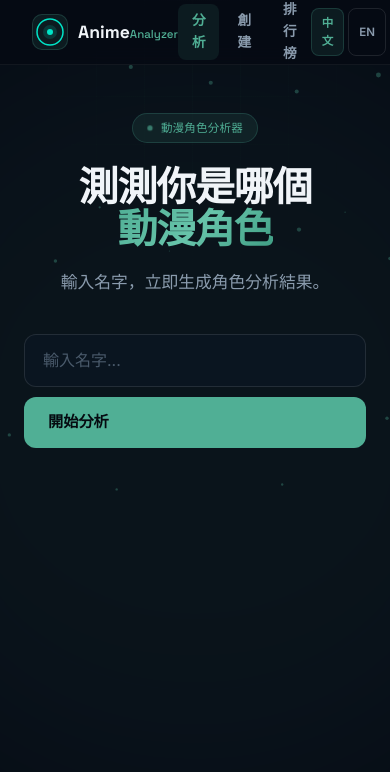
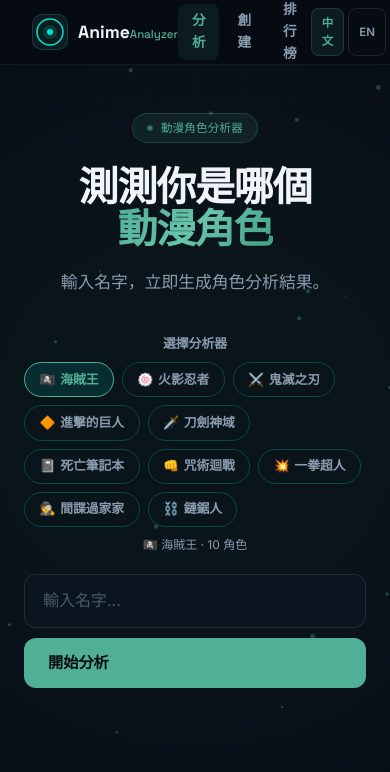
Before and after one commit to openclawsean024-create/anime-character-analyzer, a Next.js app: page / in a window 390 px wide. Shown: the top 772 px of the page. Built offline with nearby package versions, Linux system fonts and the light colour scheme.

Commit message:
feat(v2): analyzer selector + Top 5 bar chart on home page - pill-style selector shows all 10 analyzers - results show Top 5 characters with animated bar chart (sum=100%) - mobile-friendly flex wrap layout

```diff
--- a/app/HomeContent.tsx
+++ b/app/HomeContent.tsx
@@ -2,77 +2,166 @@
 
 import { useEffect, useState, useRef } from "react";
 import { useSearchParams } from "next/navigation";
-import { DEFAULT_ANALYZERS } from "./lib/analyzers";
-
-interface Character {
-  name: string;
-  emoji: string;
-  description?: string;
-}
+import { DEFAULT_ANALYZERS, Analyzer } from "./lib/analyzers";
 
 type Lang = "zh" | "en";
 
-interface AnalysisResult { character: Character; pct: number; }
+interface AnalysisResult {
+  character: { name: string; emoji: string; description?: string };
+  pct: number;
+}
+
 function analyzeName(name: string, characters: { name: string; emoji: string; description?: string }[]): AnalysisResult[] {
   const n = name.trim().toLowerCase().replace(/\s/g, "");
   if (!n) return [];
   const seed = n.split("").reduce((acc, c) => acc + c.charCodeAt(0), 0);
   const rand = (i: number) => ((seed * 9301 + i * 49297 + 233) % 233280) / 233280;
   const base = 1 / characters.length;
-  const results = characters.map((char, i) => ({ character: char, pct: Math.max(3, Math.min(55, Math.round((base + (rand(i * 3) - 0.5) * 0.3) * 100))) }));
+  const results = characters.map((char, i) => ({
+    character: char,
+    pct: Math.max(3, Math.min(55, Math.round((base + (rand(i * 3) - 0.5) * 0.3) * 100))),
+  }));
   let diff = 100 - results.reduce((a, r) => a + r.pct, 0);
-  for (let i = 0; diff !== 0 && i < results.length * 10; i++) { results[i % results.length].pct += diff > 0 ? 1 : -1; diff += diff > 0 ? -1 : 1; }
+  for (let i = 0; diff !== 0 && i < results.length * 10; i++) {
+    results[i % results.length].pct += diff > 0 ? 1 : -1;
+    diff += diff > 0 ? -1 : 1;
+  }
   return results.sort((a, b) => b.pct - a.pct);
 }
 
-function Header({ lang, onLang, active }: { lang: Lang; onLang: (l: Lang) => void; active?: string }) {
-  return <header className="site-header"><div className="header-inner"><div className="logo"><div className="logo-icon"><svg width="28" height="28" viewBox="0 0 28 28" fill="none"><circle cx="14" cy="14" r="13" stroke="#00E5C8" strokeWidth="1.5" /><circle cx="14" cy="14" r="7" fill="#00E5C8" opacity="0.15" /><circle cx="14" cy="14" r="3" fill="#00E5C8" /></svg></div><span className="logo-text"><span className="logo-primary">Anime</span><span className="logo-secondary"> Analyzer</span></span></div><nav className="nav-links"><a href="/" className={`nav-link${active === '/' ? ' active' : ''}`}>{lang === "zh" ? "分析" : "Analyze"}</a><a href="/create" className={`nav-link${active === '/create' ? ' active' : ''}`}>{lang === "zh" ? "創建" : "Create"}</a><a href="/leaderboard" className={`nav-link${active === '/leaderboard' ? ' active' : ''}`}>{lang === "zh" ? "排行榜" : "Ranking"}</a></nav><div className="lang-toggle"><button className={`lang-btn ${lang === "zh" ? "active" : ""}`} onClick={() => onLang("zh")}>中文</button><button className={`lang-btn ${lang === "en" ? "active" : ""}`} onClick={() => onLang("en")}>EN</button></div></div></header>;
+function Header({
+  lang,
+  onLang,
+  active,
+}: {
+  lang: Lang;
+  onLang: (l: Lang) => void;
+  active?: string;
+}) {
+  return (
+    <header className="site-header">
+      <div className="header-inner">
+        <div className="logo">
+          <div className="logo-icon">
+            <svg width="28" height="28" viewBox="0 0 28 28" fill="none">
+              <circle cx="14" cy="14" r="13" stroke="#00E5C8" strokeWidth="1.5" />
+              <circle cx="14" cy="14" r="7" fill="#00E5C8" opacity="0.15" />
+              <circle cx="14" cy="14" r="3" fill="#00E5C8" />
+            </svg>
+          </div>
+          <span className="logo-text">
+            <span className="logo-primary">Anime</span>
+            <span className="logo-secondary"> Analyzer</span>
+          </span>
+        </div>
+        <nav className="nav-links">
+          <a href="/" className={`nav-link${active === "/" ? " active" : ""}`}>
+            {lang === "zh" ? "分析" : "Analyze"}
+          </a>
+          <a href="/create" className={`nav-link${active === "/create" ? " active" : ""}`}>
+            {lang === "zh" ? "創建" : "Create"}
+          </a>
+          <a href="/leaderboard" className={`nav-link${active === "/leaderboard" ? " active" : ""}`}>
+            {lang === "zh" ? "排行榜" : "Ranking"}
+          </a>
+        </nav>
+        <div className="lang-toggle">
+          <button className={`lang-btn ${lang === "zh" ? "active" : ""}`} onClick={() => onLang("zh")}>
+            中文
+          </button>
+          <button className={`lang-btn ${lang === "en" ? "active" : ""}`} onClick={() => onLang("en")}>
+            EN
+          </button>
+        </div>
+      </div>
+    </header>
+  );
 }
 
-function CreateContent({ lang }: { lang: Lang }) {
+function Top5BarChart({ results, lang }: { results: AnalysisResult[]; lang: Lang }) {
+  const top5 = results.slice(0, 5);
   return (
-    <div className="page">
-      <Header lang={lang} onLang={() => {}} active="/create" />
-      <main className="main-content" style={{ padding: "4rem 2rem" }}>
-        <section style={{ maxWidth: 920, margin: "0 auto" }}>
-          <h1 style={{ fontSize: "2.25rem", fontWeight: 800, marginBottom: "1rem" }}>
-            建立自訂分析器
-          </h1>
-          <p style={{ color: "var(--text-secondary)", marginBottom: "2rem" }}>
-            建立你的專屬動漫分析器，定義角色清單與名稱設定。
-          </p>
-          <div className="card" style={{ marginBottom: "1rem" }}>
-            <p style={{ color: "var(--text-primary)" }}>
-              這是獨立的 /create 頁面，供自訂分析器使用。
-            </p>
+    <div className="card" style={{ marginTop: 24, padding: "1.5rem" }}>
+      <p className="card-title" style={{ marginBottom: "1rem", color: "var(--accent)", fontWeight: 700, fontSize: "0.9rem", letterSpacing: "0.05em" }}>
+        {lang === "zh" ? "分析結果 Top 5" : "Analysis Result Top 5"}
+      </p>
+      <div style={{ display: "flex", flexDirection: "column", gap: "0.75rem" }}>
+        {top5.map((r, i) => (
+          <div key={r.character.name}>
+            <div style={{ display: "flex", justifyContent: "space-between", marginBottom: "0.25rem" }}>
+              <span style={{ fontSize: "0.85rem", fontWeight: 600, color: "var(--text-primary)" }}>
+                {r.character.emoji} {r.character.name}
+              </span>
+              <span style={{ fontSize: "0.85rem", fontWeight: 700, color: "var(--accent)" }}>
+                {r.pct}%
+              </span>
+            </div>
+            <div style={{ height: "8px", background: "rgba(0,229,200,0.1)", borderRadius: "99px", overflow: "hidden" }}>
+              <div
+                style={{
+                  width: `${r.pct}%`,
+                  height: "100%",
+                  background: `linear-gradient(90deg, #00E5C8 ${100 - i * 15}%, #00b8a0 ${100 - i * 15}%)`,
+                  borderRadius: "99px",
+                  transition: "width 0.6s ease",
+                }}
+              />
+            </div>
           </div>
-          <a href="/" style={{ color: "var(--accent)" }}>返回首頁</a>
-        </section>
-      </main>
+        ))}
+      </div>
+      <p style={{ marginTop: "1rem", fontSize: "0.75rem", color: "var(--text-secondary)", textAlign: "right" }}>
+        {lang === "zh" ? "總匹配率" : "Total match"}: {top5.reduce((a, r) => a + r.pct, 0)}%
+      </p>
     </div>
   );
 }
 
-function LeaderboardContent({ lang }: { lang: Lang }) {
+function AnalyzerSelector({
+  analyzers,
+  selectedId,
+  onChange,
+  lang,
+}: {
+  analyzers: Analyzer[];
+  selectedId: string;
+  onChange: (id: string) => void;
+  lang: Lang;
+}) {
+  const selected = analyzers.find((a) => a.id === selectedId) || analyzers[0];
   return (
-    <div className="page">
-      <Header lang={lang} onLang={() => {}} active="/leaderboard" />
-      <main className="main-content" style={{ padding: "4rem 2rem" }}>
-        <section style={{ maxWidth: 920, margin: "0 auto" }}>
-          <h1 style={{ fontSize: "2.25rem", fontWeight: 800, marginBottom: "1rem" }}>
-            排行榜
-          </h1>
-          <p style={{ color: "var(--text-secondary)", marginBottom: "2rem" }}>
-            顯示熱門與最新分析器排行。
-          </p>
-          <div className="card" style={{ marginBottom: "1rem" }}>
-            <p style={{ color: "var(--text-primary)" }}>
-              這是獨立的 /leaderboard 頁面，供排行榜瀏覽使用。
-            </p>
-          </div>
-          <a href="/" style={{ color: "var(--accent)" }}>返回首頁</a>
-        </section>
-      </main>
+    <div style={{ marginBottom: "1.25rem" }}>
+      <label style={{ display: "block", fontSize: "0.8rem", fontWeight: 600, color: "var(--text-secondary)", marginBottom: "0.5rem" }}>
+        {lang === "zh" ? "選擇分析器" : "Select Analyzer"}
+      </label>
+      <div style={{ display: "flex", flexWrap: "wrap", gap: "0.5rem" }}>
+        {analyzers.map((a) => (
+          <button
+            key={a.id}
+            onClick={() => onChange(a.id)}
+            style={{
+              padding: "0.4rem 0.9rem",
+              borderRadius: "99px",
+              fontSize: "0.8rem",
+              fontWeight: 600,
+              border: `1.5px solid ${selectedId === a.id ? "var(--accent)" : "rgba(0,229,200,0.25)"}`,
+              background: selectedId === a.id ? "rgba(0,229,200,0.12)" : "transparent",
+              color: selectedId === a.id ? "var(--accent)" : "var(--text-secondary)",
+              cursor: "pointer",
+              transition: "all 0.2s",
+              display: "flex",
+              alignItems: "center",
+              gap: "0.3rem",
+            }}
+          >
+            <span>{a.emoji}</span>
+            <span>{a.name}</span>
+          </button>
+        ))}
+      </div>
+      <p style={{ marginTop: "0.5rem", fontSize: "0.75rem", color: "var(--text-secondary)" }}>
+        {selected.emoji} {selected.name} · {selected.characters.length} {lang === "zh" ? "角色" : "characters"}
+      </p>
     </div>
   );
 }
@@ -82,36 +171,119 @@
   const [name, setName] = useState("");
   const [isAnalyzing, setIsAnalyzing] = useState(false);
   const [results, setResults] = useState<AnalysisResult[] | null>(null);
+  const [selectedAnalyzerId, setSelectedAnalyzerId] = useState(DEFAULT_ANALYZERS[0].id);
   const canvasRef = useRef<HTMLCanvasElement>(null);
   const searchParams = useSearchParams();
   const activeTab = searchParams.get("tab") as "create" | "leaderboard" | null;
-  const analyzer = DEFAULT_ANALYZERS[0];
-
-  // Show create or leaderboard tab when accessed via direct URL (middleware rewrite)
-  if (activeTab === "create") {
-    return <CreateContent lang={lang} />;
-  }
-
-  if (activeTab === "leaderboard") {
-    return <LeaderboardContent lang={lang} />;
-  }
+  const selectedAnalyzer = DEFAULT_ANALYZERS.find((a) => a.id === selectedAnalyzerId) || DEFAULT_ANALYZERS[0];
 
   useEffect(() => {
     const canvas = canvasRef.current;
     if (!canvas) return;
     const ctx = canvas.getContext("2d");
     if (!ctx) return;
-    const resize = () => { canvas.width = canvas.offsetWidth; canvas.height = canvas.offsetHeight; };
+    const resize = () => {
+      canvas.width = canvas.offsetWidth;
+      canvas.height = canvas.offsetHeight;
+    };
     resize();
     window.addEventListener("resize", resize);
     let animId = 0;
-    const particles = Array.from({ length: 20 }, () => ({ x: Math.random() * canvas.width, y: Math.random() * canvas.height, r: Math.random() * 2 + 0.5, vx: (Math.random() - 0.5) * 0.3, vy: (Math.random() - 0.5) * 0.3 }));
-    const draw = () => { ctx.clearRect(0, 0, canvas.width, canvas.height); particles.forEach((p) => { p.x += p.vx; p.y += p.vy; if (p.x < 0) p.x = canvas.width; if (p.x > canvas.width) p.x = 0; if (p.y < 0) p.y = canvas.height; if (p.y > canvas.height) p.y = 0; ctx.beginPath(); ctx.arc(p.x, p.y, p.r, 0, Math.PI * 2); ctx.fillStyle = "rgba(80,175,149,0.55)"; ctx.fill(); }); animId = requestAnimationFrame(draw); };
+    const particles = Array.from({ length: 20 }, () => ({
+      x: Math.random() * canvas.width,
+      y: Math.random() * canvas.height,
+      r: Math.random() * 2 + 0.5,
+      vx: (Math.random() - 0.5) * 0.3,
+      vy: (Math.random() - 0.5) * 0.3,
+    }));
+    const draw = () => {
+      ctx.clearRect(0, 0, canvas.width, canvas.height);
+      particles.forEach((p) => {
+        p.x += p.vx;
+        p.y += p.vy;
+        if (p.x < 0) p.x = canvas.width;
+        if (p.x > canvas.width) p.x = 0;
+        if (p.y < 0) p.y = canvas.height;
+        if (p.y > canvas.height) p.y = 0;
+        ctx.beginPath();
+        ctx.arc(p.x, p.y, p.r, 0, Math.PI * 2);
+        ctx.fillStyle = "rgba(80,175,149,0.55)";
+        ctx.fill();
+      });
+      animId = requestAnimationFrame(draw);
+    };
     draw();
-    return () => { window.removeEventListener("resize", resize); cancelAnimationFrame(animId); };
+    return () => {
+      window.removeEventListener("resize", resize);
+      cancelAnimationFrame(animId);
+    };
   }, []);
 
-  const onAnalyze = async () => { if (!name.trim()) return; setIsAnalyzing(true); await new Promise((r) => setTimeout(r, 500)); setResults(analyzeName(name, analyzer.characters)); setIsAnalyzing(false); };
+  const onAnalyze = async () => {
+    if (!name.trim()) return;
+    setIsAnalyzing(true);
+    setResults(null);
+    await new Promise((r) => setTimeout(r, 500));
+    setResults(analyzeName(name, selectedAnalyzer.characters));
+    setIsAnalyzing(false);
+  };
 
-  return <div className="page"><Header lang={lang} onLang={setLang} active="/" /><main className="main-content"><section className="hero-section"><canvas ref={canvasRef} className="hero-particles" /><div className="hero-inner"><div className="hero-badge"><span className="dot" />{lang === "zh" ? "動漫角色分析器" : "Anime Analyzer"}</div><h1 className="hero-title">{lang === "zh" ? <>測測你是哪個<br /><span className="text-gradient">動漫角色</span></> : <>Discover your<br /><span className="text-gradient">anime character</span></>}</h1><p className="hero-sub">{lang === "zh" ? "輸入名字，立即生成角色分析結果。" : "Enter a name to get your anime character match."}</p><div className="hero-cta"><input className="hero-quick-input" placeholder={lang === "zh" ? "輸入名字..." : "Type your name..."} value={name} onChange={(e) => setName(e.target.value)} onKeyDown={(e) => e.key === "Enter" && onAnalyze()} /><button className="btn-hero" onClick={onAnalyze}>{isAnalyzing ? "..." : (lang === "zh" ? "開始分析" : "Analyze")}</button></div>{results && <div className="card" style={{ marginTop: 24, textAlign: "left" }}><p style={{ color: "var(--text-secondary)" }}>{results[0].character.name} {results[0].pct}%</p></div>}</div></section></main></div>;
+  return (
+    <div className="page">
+      <Header lang={lang} onLang={setLang} active="/" />
+      <main className="main-content">
+        <section className="hero-section">
+          <canvas ref={canvasRef} className="hero-particles" />
+          <div className="hero-inner">
+            <div className="hero-badge">
+              <span className="dot" />
+              {lang === "zh" ? "動漫角色分析器" : "Anime Analyzer"}
+            </div>
+            <h1 className="hero-title">
+              {lang === "zh" ? (
+                <>測測你是哪個<br /><span className="text-gradient">動漫角色</span></>
+              ) : (
+                <>Discover your<br /><span className="text-gradient">anime character</span></>
+              )}
+            </h1>
+            <p className="hero-sub">
+              {lang === "zh"
+                ? "輸入名字，立即生成角色分析結果。"
+                : "Enter a name to get your anime character match."}
+            </p>
+
+            <AnalyzerSelector
+              analyzers={DEFAULT_ANALYZERS}
+              selectedId={selectedAnalyzerId}
+              onChange={setSelectedAnalyzerId}
+              lang={lang}
+            />
+
+            <div className="hero-cta">
+              <input
+                className="hero-quick-input"
+                placeholder={lang === "zh" ? "輸入名字..." : "Type your name..."}
+                value={name}
+                onChange={(e) => setName(e.target.value)}
+                onKeyDown={(e) => e.key === "Enter" && onAnalyze()}
+              />
+              <button className="btn-hero" onClick={onAnalyze} disabled={isAnalyzing}>
+                {isAnalyzing ? "..." : lang === "zh" ? "開始分析" : "Analyze"}
+              </button>
+            </div>
+
+            {isAnalyzing && (
+              <div style={{ marginTop: 24, textAlign: "center" }}>
+                <div style={{ color: "var(--accent)", fontSize: "0.9rem" }}>
+                  {lang === "zh" ? "分析中..." : "Analyzing..."}
+                </div>
+              </div>
+            )}
+
+            {results && <Top5BarChart results={results} lang={lang} />}
+          </div>
+        </section>
+      </main>
+    </div>
+  );
 }
```
